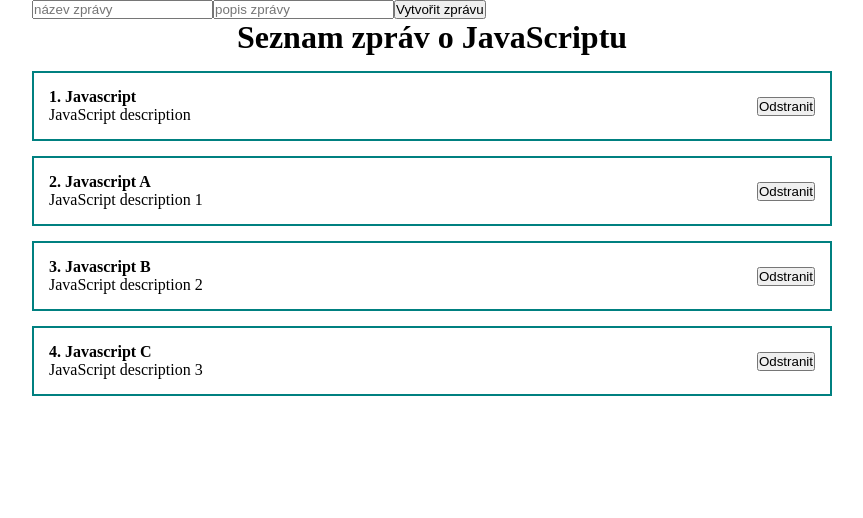
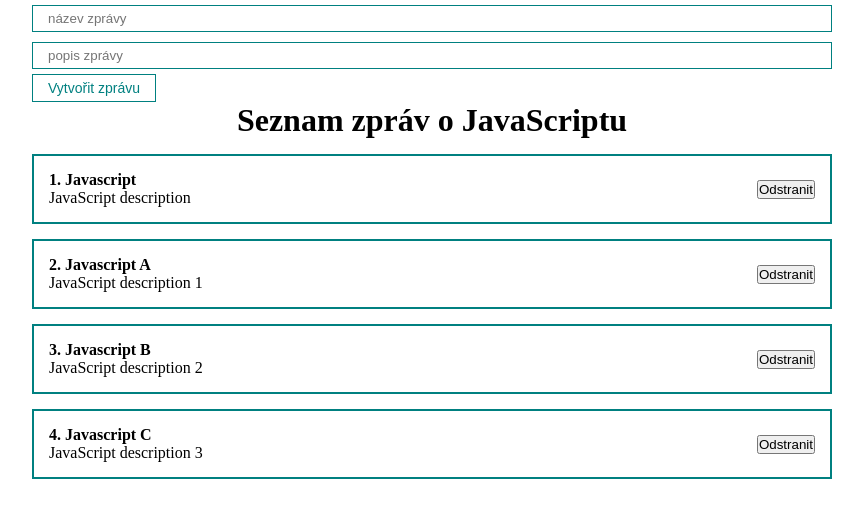
Before and after one commit to kofranek/react-a_ja, a React (Create React App) app: page / in a window 1280 px wide. Shown: the top 518 px of the page, without its empty margins (208-1071 px from the left). Built offline with nearby package versions, Linux system fonts and the light colour scheme.

Commit message:
Создание UI библиотеки. Первые компоненты. CSS модули. Пропс children

```diff
--- a/src/App.js
+++ b/src/App.js
@@ -4,6 +4,8 @@ import Counter from './components/Counter'
 import './styles/App.css'
 import PostItem from "./components/PosItem";
 import PostList from "./components/PostList";
+import MyButton from "./components/UI/button/MyButton";
+import MyInput from "./components/UI/input/MyInput";
 
 function App() {
     const [posts, setPosts] = useState([
@@ -13,13 +15,23 @@ function App() {
         {id:4, title:'Javascript C', body:'JavaScript description 3'},
     ])
 
+    const [title, setTitle] = useState('')
+    const addNewPost = () =>{
+        console.log('title=',title)
+    }
 
 
     return (
         <div className="App">
-            <input type='text' placeholder='název zprávy'/>
-            <input type='text' placeholder='popis zprávy' />
-            <button>Vytvořit zprávu</button>
+            {/*řízená komponenta*/}
+            <MyInput
+                value = {title}
+                onChange = {e => setTitle(e.target.value)}
+                type='text'
+                placeholder='název zprávy'
+            />
+            <MyInput type='text' placeholder='popis zprávy' />
+            <MyButton onClick={addNewPost}>Vytvořit zprávu</MyButton>
             <PostList posts={posts} title='Seznam zpráv o JavaScriptu' />
         </div>
     )
--- a/src/components/PosItem.jsx
+++ b/src/components/PosItem.jsx
@@ -1,7 +1,7 @@
 import React from 'react';
 
 const PostItem = (props) => {
-    console.log('props=',props)
+    //console.log('props=',props)
     return (
         <div className="post">
             <div className="post__content">
--- /dev/null
+++ b/src/components/UI/button/MyButton.jsx
@@ -0,0 +1,12 @@
+import React from 'react';
+import classes from "./MyButton.module.css";
+
+const MyButton = ({children, ...props}) => {
+    return (
+        <button {...props} className={classes.myBtn}>
+            {children}
+        </button>
+    );
+};
+
+export default MyButton;
--- /dev/null
+++ b/src/components/UI/button/MyButton.module.css
@@ -0,0 +1,8 @@
+.myBtn {
+    padding: 5px 15px;
+    color: teal;
+    font-size: 14px;
+    background: transparent;
+    border: 1px solid teal;
+    cursor: pointer;
+}
--- /dev/null
+++ b/src/components/UI/input/MyInput.jsx
@@ -0,0 +1,10 @@
+import React from 'react';
+import classes from './MyInput.module.css'
+
+const MyInput = (props) => {
+    return (
+        <input className={classes.myInput} {...props}/>
+    );
+};
+
+export default MyInput;
--- /dev/null
+++ b/src/components/UI/input/MyInput.module.css
@@ -0,0 +1,6 @@
+.myInput {
+    width: 100%;
+    padding: 5px 15px;
+    margin: 5px 0;
+    border: 1px solid teal;
+}
```
